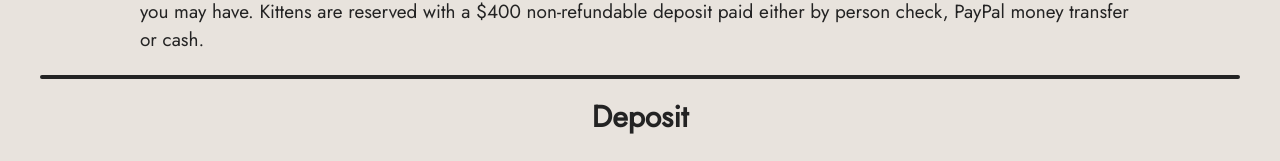
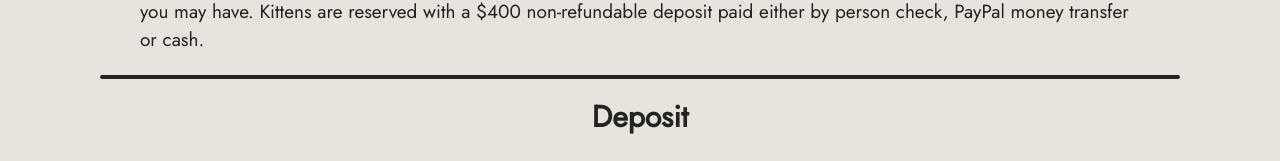
Before and after one commit to Sateral/adlv-v2, a Next.js app: page /Reserve in a window 1280 px wide. Shown: the part 532-693 px from the top of the page. Built offline with nearby package versions, Linux system fonts and the light colour scheme.

Commit message:
Adjustments

```diff
--- a/app/Reserve/page.jsx
+++ b/app/Reserve/page.jsx
@@ -6,8 +6,8 @@ const page = () => {
     <div>
       <Hero pageTitle="How to Reserve" sub="" image={null} />
 
-      <div className='relative bg-primary font-jost text-secondary'>
-        <div className='flex justify-center items-center flex-col mx-[40px]'>
+      <div className='flex justify-center items-center flex-col bg-primary font-jost text-secondary'>
+        <div className='mx-8'>
           <h2 className='text-center mt-[15px] text-[30px] font-semibold'>Reserving Kittens in Advance</h2>
           <p className='max-w-[1000px] my-[20px] mx-[40px] indent-[20px] text-[19px]'>
             We normally have a large waiting list for kittens. Going on the waiting list doesn't guarantee you a kitten but there are no  obligations and no deposit required to be on the waiting list. We contact people on our waiting list via email on the day we know that our queen is pregnant. You are very welcome to contact us any way you prefer and we will add your name and your contact information to our waiting list. Once the kittens are born it will be available to reserve one or more kittens from the litter.
@@ -16,7 +16,7 @@ const page = () => {
             To reserve a kitten, please describe a kitten you are interested in along with some information about you and any questions you may have. Kittens are reserved with a $400 non-refundable deposit paid either by person check, PayPal money transfer or cash.
           </p>
 
-          <hr className='w-full border-2 border-secondary rounded-lg' />
+          <hr className='border-2 border-secondary rounded-lg' />
 
           <h2 className='text-center mt-[15px] text-[30px] font-semibold'>Deposit</h2>
           <p className='max-w-[1000px] my-[20px] mx-[40px] indent-[20px] text-[19px]'>
--- a/app/globals.css
+++ b/app/globals.css
@@ -20,12 +20,7 @@
 
 body {
   color: rgb(var(--foreground-rgb));
-  background: linear-gradient(
-      to bottom,
-      transparent,
-      rgb(var(--background-end-rgb))
-    )
-    rgb(var(--background-start-rgb));
+  background: #232323;
 }
 
 /* NAVBAR */
--- a/app/important-info/page.jsx
+++ b/app/important-info/page.jsx
@@ -9,15 +9,10 @@ const page = () => {
     <div className='bg-primary'>
       <Hero pageTitle="Important Info" sub="" image={Cat} />
 
-      {/* <ul className='flex sm:flex-row flex-col items-center sm:justify-center justify-around list-none p-0 m-0 sm:gap-[30px] gap-0'>
-        <li><Link href="/Reserve" className='flex justify-center items-center text-primary bg-secondary rounded-lg p-[10px] my-[80px] text-center w-[260px] h-[200px] text-[25px] transition ease-in-out hover:scale-[1.05]'>How href Reserve</Link></li>
-        <li><Link href="/Policy" className='flex justify-center items-center text-primary bg-secondary rounded-lg p-[10px] my-[80px] text-center w-[260px] h-[200px] text-[25px] transition ease-in-out hover:scale-[1.05]'>Kitten Policy</Link></li>
-        <li><Link href="/Expensive" className='flex justify-center items-center text-primary bg-secondary rounded-lg p-[10px] my-[80px] text-center w-[260px] h-[200px] text-[25px] transition ease-in-out hover:scale-[1.05]'>Why are Kittens so Expensive?</Link></li>
-      </ul> */}
       <ul className='options'>
-        <li><Link href="/reserve">How to Reserve</Link></li>
-        <li><Link href="/policy">Kitten Policy</Link></li>
-        <li><Link href="/expensive">Why are Kittens so Expensive?</Link></li>
+        <li><Link href="/Reserve">How to Reserve</Link></li>
+        <li><Link href="/Policy">Kitten Policy</Link></li>
+        <li><Link href="/Expensive">Why are Kittens so Expensive?</Link></li>
       </ul>
     </div>
   )
--- a/app/layout.jsx
+++ b/app/layout.jsx
@@ -10,7 +10,7 @@ export const metadata = {
 export default function RootLayout({ children }) {
   return (
     <html lang="en">
-      <body>
+      <body className='h-screen'>
         <Navbar />
         {children}
         <Footer />
--- a/components/Contact.jsx
+++ b/components/Contact.jsx
@@ -1,9 +1,21 @@
 "use client";
 
 import React, { useState } from 'react'
+import emailjs from '@emailjs/browser';
 
 const Contact = () => {
   const [phoneNumber, setPhoneNumber] = useState('');
+  const [showModal, setShowModal] = useState(false);
+
+  const handleSubmit = (e) => {
+    e.preventDefault();
+
+    setShowModal(true);
+
+    setTimeout(() => {
+      setShowModal(false);
+    }, 3000);
+  }
 
   function formatPhoneNumber(value) {
     if (!value) return value;
@@ -23,14 +35,21 @@ const Contact = () => {
 
   const sendEmail = (e) => {
     e.preventDefault();
-    alert("Submitted");
+
     emailjs.sendForm('service_trkrlka', 'template_fv0he2u', e.target, 'fzE5ne1uhl9Hg32BC');
+
+    e.target.reset();
+
+    setPhoneNumber('');
   }
 
   return (
     <div className="h-full w-full bg-secondary text-whitesmoke text-[20px] p-[20px] border-t-4">
       <h2 className='text-center px-[50px] pb-[30px] font-jost text-[36px] font-semibold'>Contact Us!</h2>
-      <form id="survey-form" onSubmit={sendEmail}>
+      <form id="survey-form" onSubmit={(e) => {
+        sendEmail(e);
+        handleSubmit(e);
+      }} >
         <fieldset className="w-full max-w-[800px] m-auto border-none">
           <input type="hidden" name="_captcha" value="false" />
 
@@ -60,6 +79,14 @@ const Contact = () => {
           </div>
         </fieldset>
       </form>
+
+      {showModal && (
+        <div className="fixed inset-0 flex items-center justify-center z-50 rounded-xl">
+          <div className="bg-[#3b3b3b] border-8 border-[#26a130] p-8 text-6xl rounded-xl shadow-lg font-jost">
+            <p className="text-center">Submitted</p>
+          </div>
+        </div>
+      )}
     </div>
   )
 }
--- a/components/Footer.jsx
+++ b/components/Footer.jsx
@@ -5,7 +5,7 @@ import Facebook from '../public/facebook.svg'
 
 const Footer = () => {
   return (
-    <footer className='h-[20%] bg-secondary border-t-[3px] text-primary text-[12px] font-sans flex justify-around items-center flex-wrap'>
+    <footer className='h-lg bg-secondary border-t-[3px] text-primary text-[12px] font-sans flex justify-around items-center flex-wrap'>
       <div className="my-8">
         <ul>
           <li className='list-none'>
--- a/components/kittensPreview.jsx
+++ b/components/kittensPreview.jsx
@@ -27,7 +27,7 @@ const KittensPreview = () => {
           {Litters[litterIndex][1].kittens?.map((kitten, index) => (
             <div key={index}>
               <div className='relative kittenCell'>
-                <Image src={kitten.images[0]} alt={kitten.name} className='w-full block rounded-t-lg' />
+                <Image src={kitten.images[0]} alt={kitten.name} className='w-full h-auto block rounded-t-lg' />
                 <div className='absolute bg-black bottom-0 left-0 w-full h-0 flex justify-center items-center flex-col overflow-hidden rounded-[6px] bg-opacity-50 imageOverlay' style={{transition: 'height ease-in-out 250ms'}}>
                   <p>Sex: {kitten.sex}</p>
                   <p>Color: {kitten.color}</p>
--- a/package.json
+++ b/package.json
@@ -9,6 +9,7 @@
     "lint": "next lint"
   },
   "dependencies": {
+    "@emailjs/browser": "^3.11.0",
     "@fortawesome/fontawesome-free": "^6.4.0",
     "@fortawesome/fontawesome-svg-core": "^6.4.0",
     "@fortawesome/free-solid-svg-icons": "^6.4.0",
```
Also changed, not shown: 1 other file (tests, documents, lock files or other folders).
